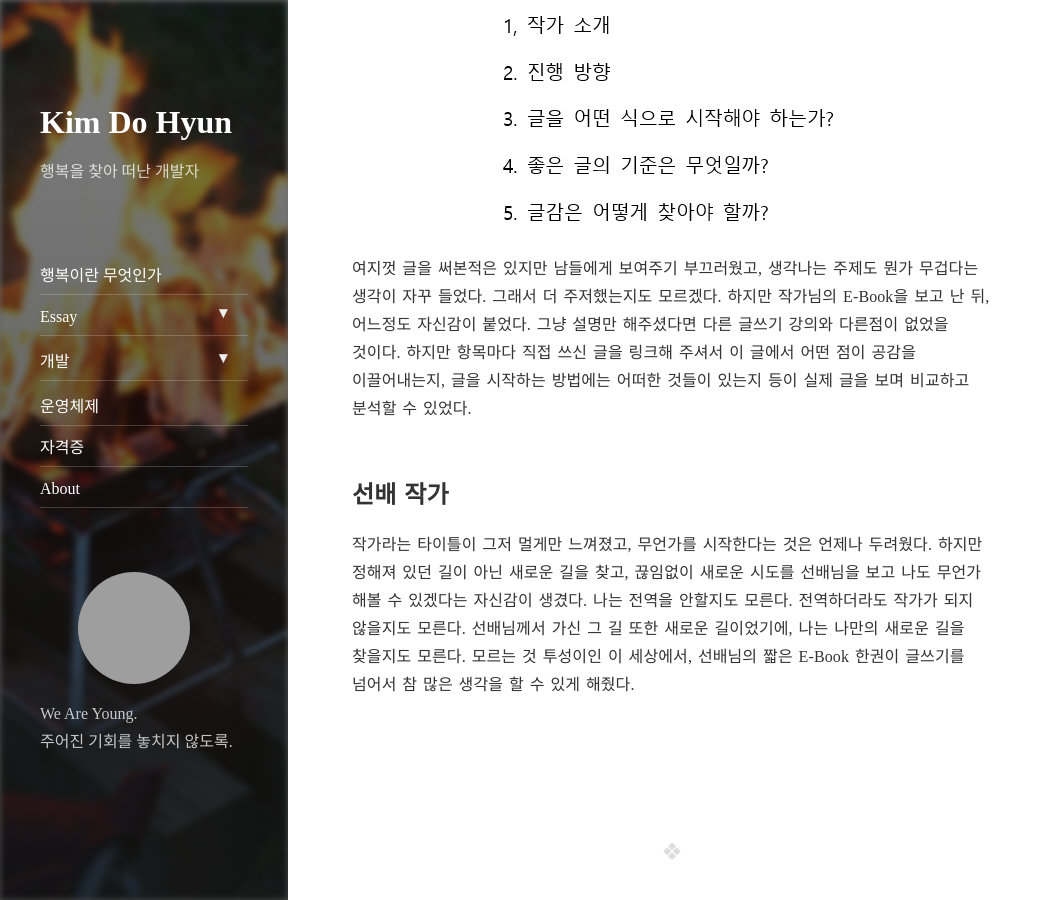
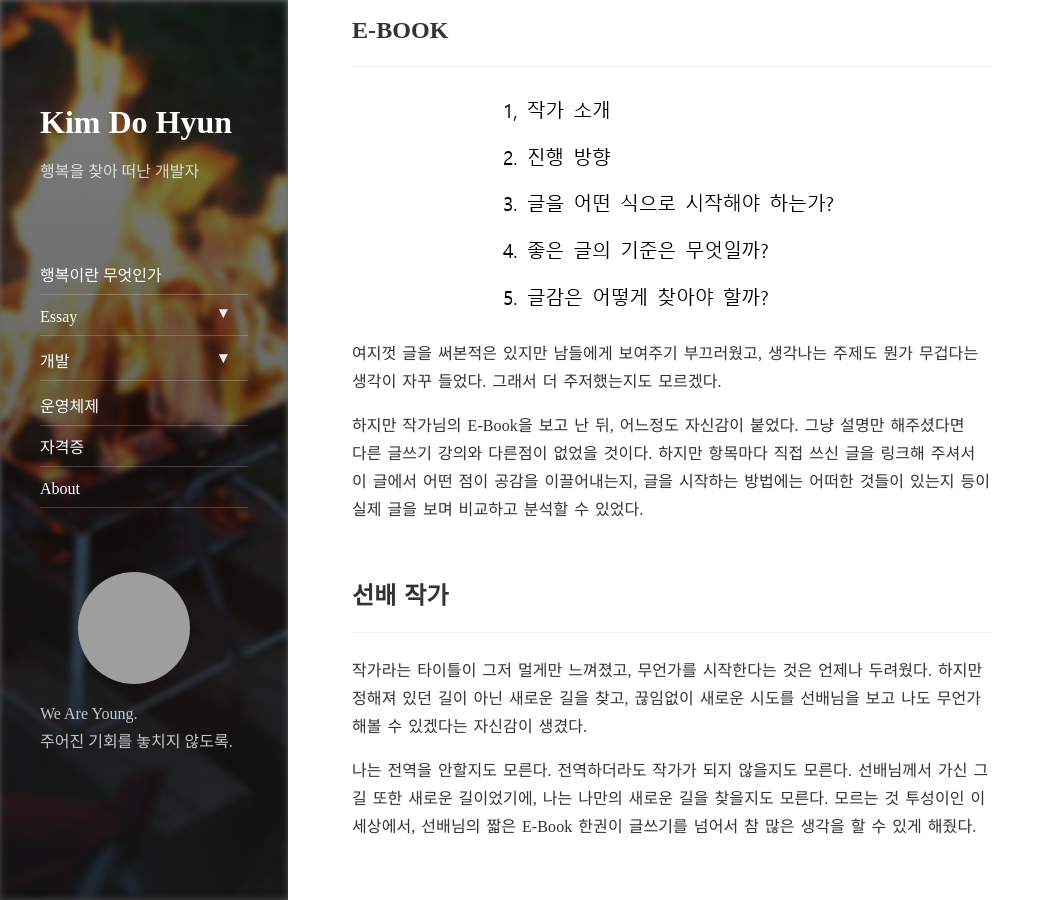
Before and after one commit to azza999/azza999.github.io, a Jekyll site: the page built from _posts/2020-11-25-Writing-class-looking-for-me.md, in a window 1280 px wide and 900 px high, scrolled down 2269 px. Shown: the whole window, without its empty margins (0-1055 px from the left). Built offline with Jekyll 4.4.1, drawn with Linux system fonts in a browser that asks for light colours; nearby versions of some CDN libraries; comment, search, counter and statistics services are not loaded; some of the changed text lies outside the part shown; grey boxes are pictures that could not be loaded.

Commit message:
improve readability

```diff
--- a/_posts/2020-11-25-Writing-class-looking-for-me.md
+++ b/_posts/2020-11-25-Writing-class-looking-for-me.md
@@ -19,30 +19,39 @@ hard_wrap: true
 
 # 나를 찾는 글쓰기 클래스
 <br>
-
 ## 우연
 ---
 
-고등학교 1학년에 재학중이던 꼬꼬마 시절, 학교 동아리에서 놀고있던 중에 학교 선배님 한 분이 찾아오셨다. 임관은 물론이고 이미 중사까지 진급한 후에 오셔서 "아... 나랑은 상관 없는 사람이겠구나" 생각했던 것 같다. 짧은 만남 뒤, 선배님께서 가시고 난 후에야 책을 쓰시는 분이었다는 것을 알게 되었다. 고등학교때까지 나는 책을 별로 읽어본 적이 없었다. 그래서 더더욱 관심이 없었는지도 모르겠다.
+ 고등학교 1학년에 재학중이던 꼬꼬마 시절, 학교 동아리에서 놀고있던 중에 학교 선배님 한 분이 찾아오셨다. 임관은 물론이고 이미 중사까지 진급한 후에 오셔서 "아... 나랑은 상관 없는 사람이겠구나" 생각했던 것 같다.
 
-그렇게 나도 시간이 흘러 '하사'라는 계급장을 달게 되었고, 자대에 적응을 하고 나니 어렸던 시절부터 꿈이었던 글쓰기가 하고싶어졌다. 그렇게 티스토리도 가입해보고, 개인 도메인도 구입해보고, github.io 블로그를 만들어 보고... 여러차례 방황한 후에야 github.io에 정착하게 되었고, 떨리는 마음으로 첫 포스트를 올렸다. 그렇게 2-3개의 글을 게시한지 며칠이 지나지 않아 익숙한 프로필의 게시글이 올라왔다.
+ 짧은 만남 뒤, 선배님께서 가시고 난 후에야 책을 쓰시는 분이었다는 것을 알게 되었다. 고등학교때까지 나는 책을 별로 읽어본 적이 없었다. 그래서 더더욱 관심이 없었는지도 모르겠다.
+
+ 그렇게 나도 시간이 흘러 '하사'라는 계급장을 달게 되었고, 자대에 적응을 하고 나니 어렸던 시절부터 꿈이었던 글쓰기가 하고싶어졌다.
+
+ 그렇게 티스토리도 가입해보고, 개인 도메인도 구입해보고, github.io 블로그를 만들어 보고... 여러차례 방황한 후에야 github.io에 정착하게 되었고, 떨리는 마음으로 첫 포스트를 올렸다. 그렇게 2-3개의 글을 게시한지 며칠이 지나지 않아 익숙한 프로필의 게시글이 올라왔다.
 
 ![페이스북 이미지]({{ site.url }}/assets/img/2020-11-25/facebook.png)
 
-마침 글쓰기가 하고싶던 차에, 군생활을 마무리하고 작가로서의 삶을 살아가고 계신 분께서, 작가로서의 글쓰기에 관련된 E-Book을 신청받으신다니! 난 단숨에 신청했고, 작가님께서 반갑게 맞아주신 덕분에 E-Book을 읽어볼 수 있었다.
+ 마침 글쓰기가 하고싶던 차에, 군생활을 마무리하고 작가로서의 삶을 살아가고 계신 분께서, 작가로서의 글쓰기에 관련된 E-Book을 신청받으신다니! 난 단숨에 신청했고, 작가님께서 반갑게 맞아주신 덕분에 E-Book을 읽어볼 수 있었다.
 <br>
 <br>
 
 ## E-BOOK
+---
 
 ![페이스북 이미지]({{ site.url }}/assets/img/2020-11-25/list.png)
 
-여지껏 글을 써본적은 있지만 남들에게 보여주기 부끄러웠고, 생각나는 주제도 뭔가 무겁다는 생각이 자꾸 들었다. 그래서 더 주저했는지도 모르겠다. 하지만 작가님의 E-Book을 보고 난 뒤, 어느정도 자신감이 붙었다. 그냥 설명만 해주셨다면 다른 글쓰기 강의와 다른점이 없었을 것이다. 하지만 항목마다 직접 쓰신 글을 링크해 주셔서 이 글에서 어떤 점이 공감을 이끌어내는지, 글을 시작하는 방법에는 어떠한 것들이 있는지 등이 실제 글을 보며 비교하고 분석할 수 있었다.
+ 여지껏 글을 써본적은 있지만 남들에게 보여주기 부끄러웠고, 생각나는 주제도 뭔가 무겁다는 생각이 자꾸 들었다. 그래서 더 주저했는지도 모르겠다.
+
+ 하지만 작가님의 E-Book을 보고 난 뒤, 어느정도 자신감이 붙었다. 그냥 설명만 해주셨다면 다른 글쓰기 강의와 다른점이 없었을 것이다. 하지만 항목마다 직접 쓰신 글을 링크해 주셔서 이 글에서 어떤 점이 공감을 이끌어내는지, 글을 시작하는 방법에는 어떠한 것들이 있는지 등이 실제 글을 보며 비교하고 분석할 수 있었다.
 <br>
 <br>
 
 ## 선배 작가
+---
 
-작가라는 타이틀이 그저 멀게만 느껴졌고, 무언가를 시작한다는 것은 언제나 두려웠다. 하지만 정해져 있던 길이 아닌 새로운 길을 찾고, 끊임없이 새로운 시도를 선배님을 보고 나도 무언가 해볼 수 있겠다는 자신감이 생겼다. 나는 전역을 안할지도 모른다. 전역하더라도 작가가 되지 않을지도 모른다. 선배님께서 가신 그 길 또한 새로운 길이었기에, 나는 나만의 새로운 길을 찾을지도 모른다. 모르는 것 투성이인 이 세상에서, 선배님의 짧은 E-Book 한권이 글쓰기를 넘어서 참 많은 생각을 할 수 있게 해줬다.
+ 작가라는 타이틀이 그저 멀게만 느껴졌고, 무언가를 시작한다는 것은 언제나 두려웠다. 하지만 정해져 있던 길이 아닌 새로운 길을 찾고, 끊임없이 새로운 시도를 선배님을 보고 나도 무언가 해볼 수 있겠다는 자신감이 생겼다.
+
+ 나는 전역을 안할지도 모른다. 전역하더라도 작가가 되지 않을지도 모른다. 선배님께서 가신 그 길 또한 새로운 길이었기에, 나는 나만의 새로운 길을 찾을지도 모른다. 모르는 것 투성이인 이 세상에서, 선배님의 짧은 E-Book 한권이 글쓰기를 넘어서 참 많은 생각을 할 수 있게 해줬다.
 <br>
 <br>
```
